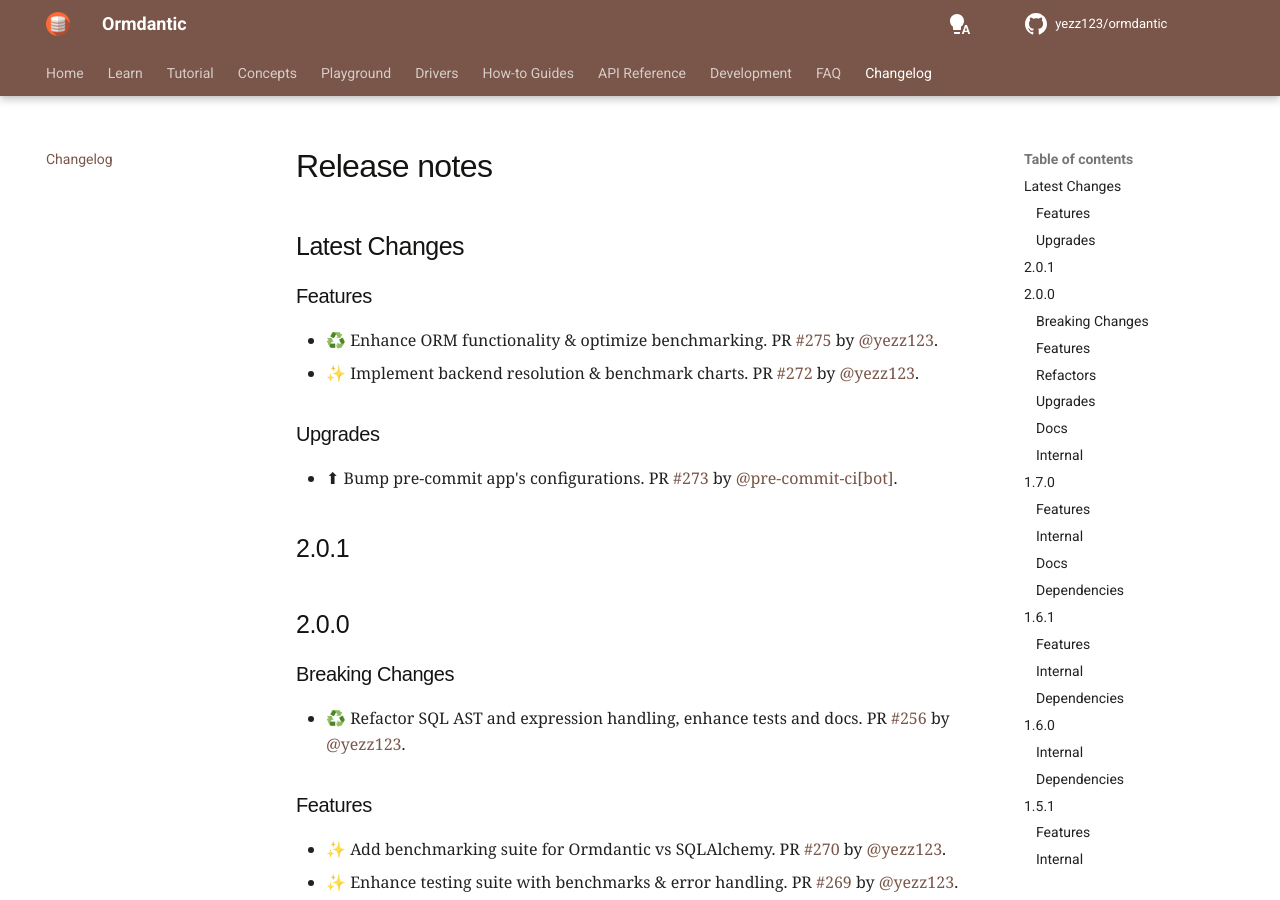
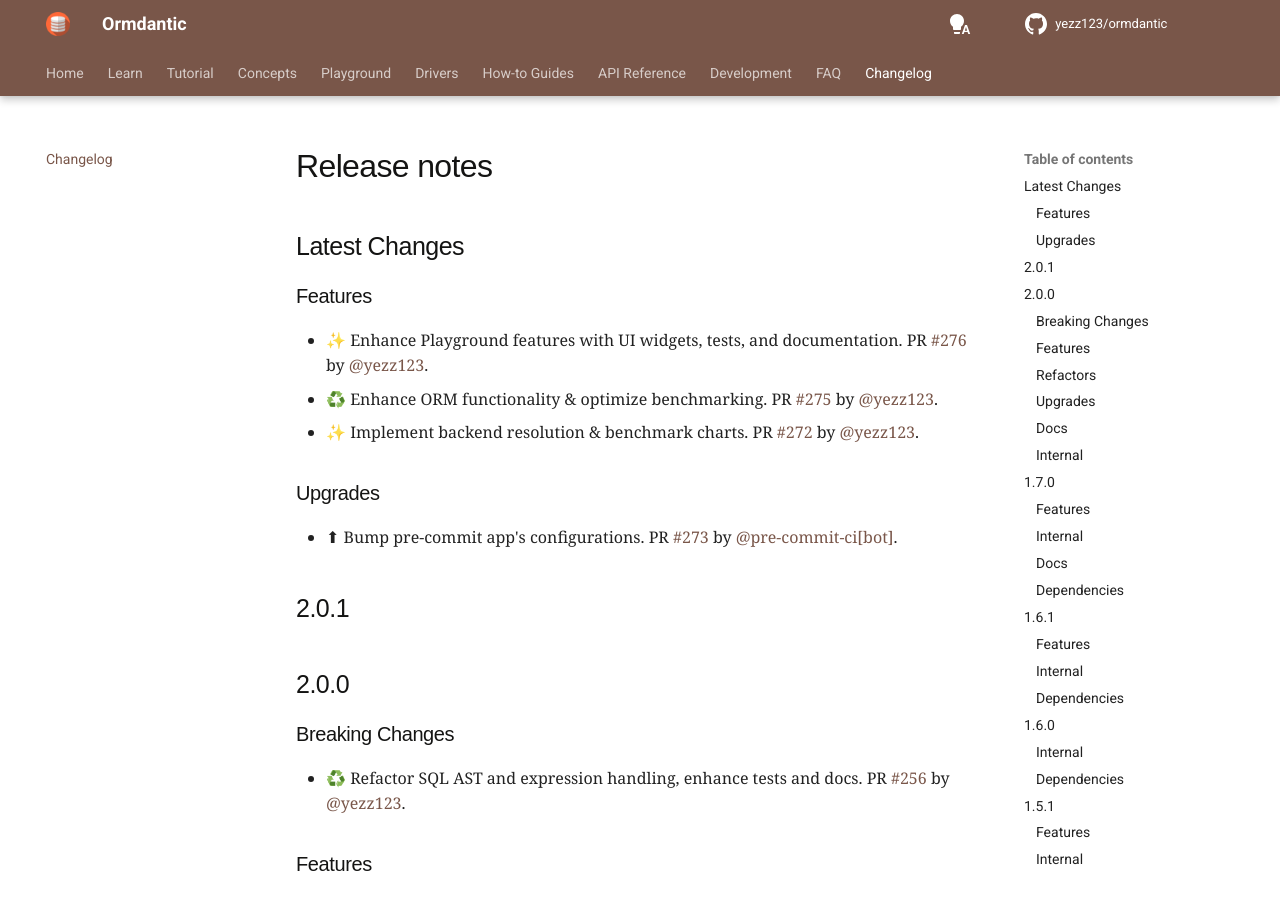
Before and after one commit to yezz123/ormdantic, an MkDocs documentation site: the page built from docs/release.md, in a window 1280 px wide and 900 px high. Built offline with MkDocs 1.6.1 and Material for MkDocs 9.7.7, drawn with Linux system fonts in a browser that asks for light colours; comment, search, counter and statistics services are not loaded.

Commit message:
📝 Update release notes
[skip ci]

```diff
--- a/docs/release.md
+++ b/docs/release.md
@@ -4,6 +4,7 @@
 
 ### Features
 
+* ✨ Enhance Playground features with UI widgets, tests, and documentation. PR [#276](https://github.com/yezz123/ormdantic/pull/276) by [@yezz123](https://github.com/yezz123).
 - ♻️ Enhance ORM functionality & optimize benchmarking. PR [#275](https://github.com/yezz123/ormdantic/pull/275) by [@yezz123](https://github.com/yezz123).
 - ✨ Implement backend resolution & benchmark charts. PR [#272](https://github.com/yezz123/ormdantic/pull/272) by [@yezz123](https://github.com/yezz123).
 
```
